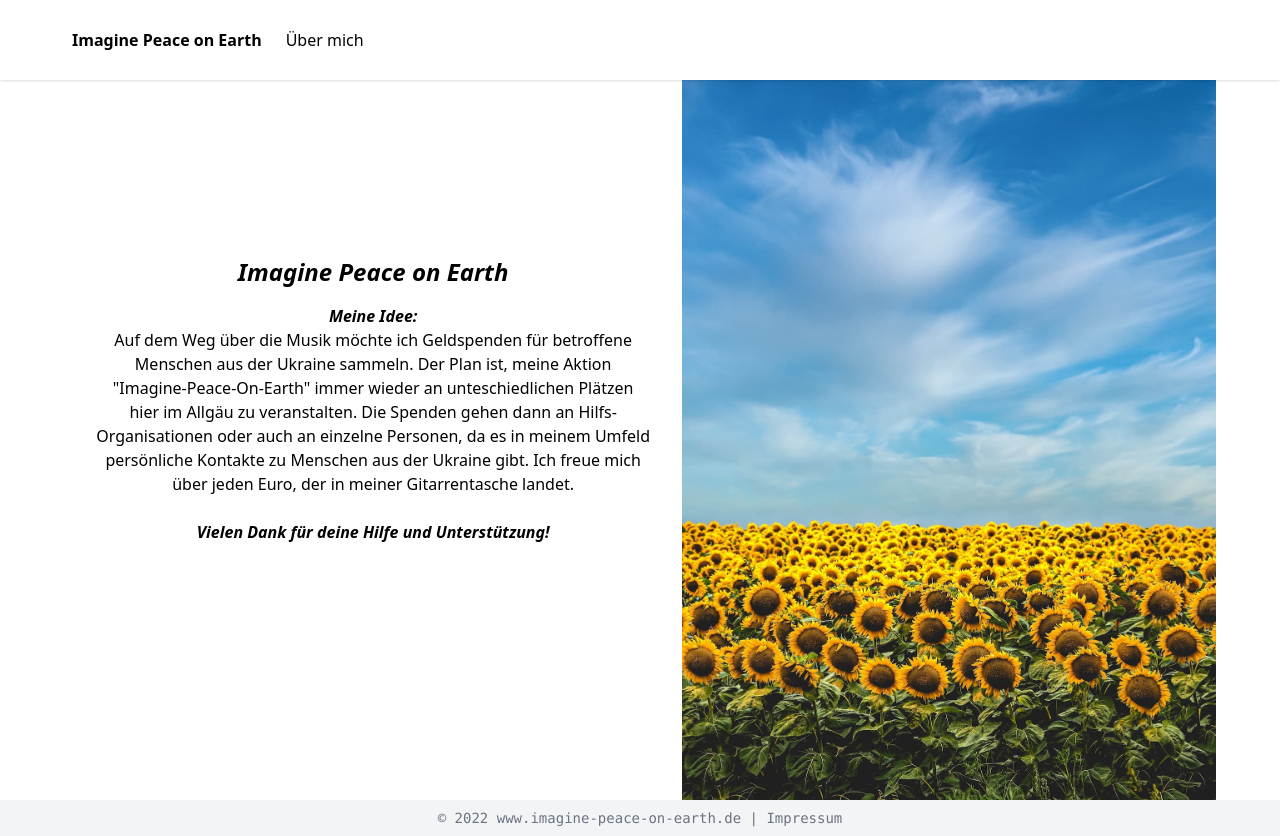
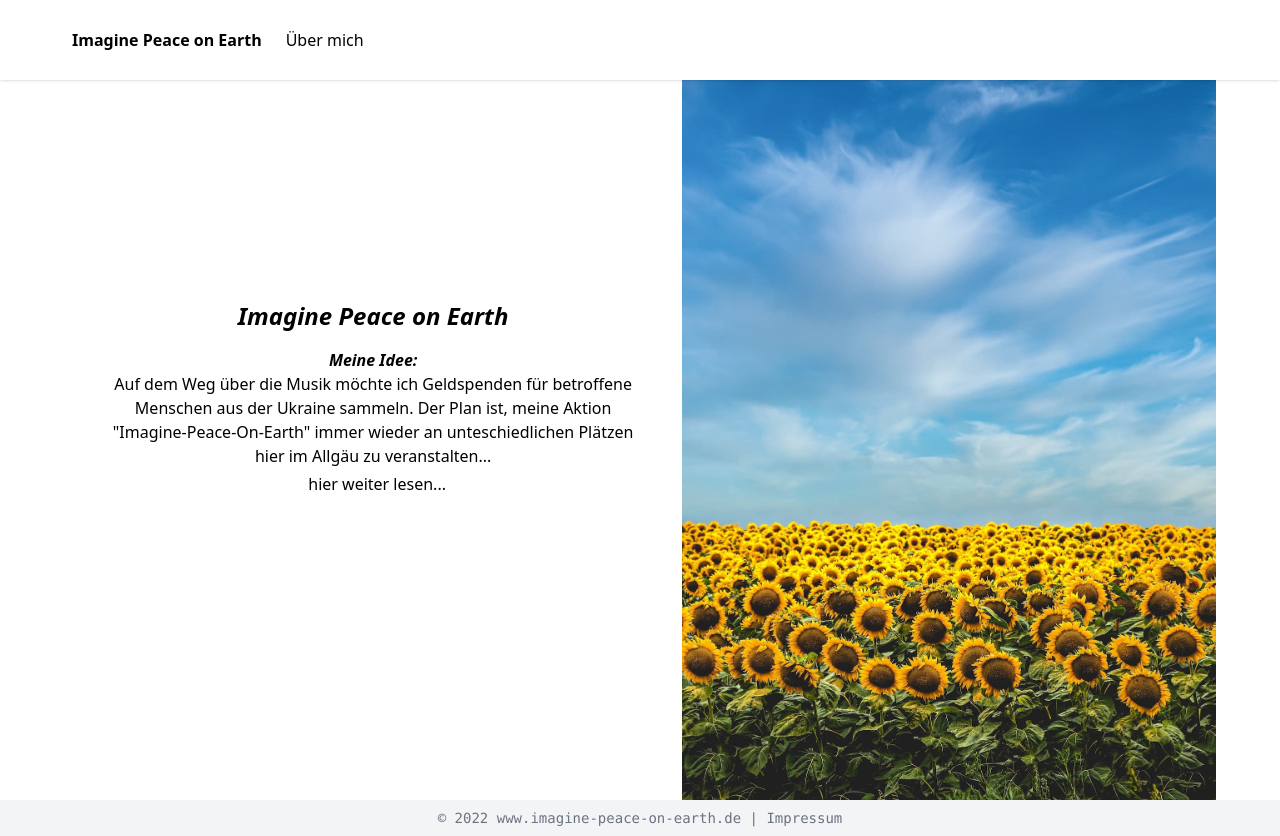
Before and after one commit to mocbuh/imaginepeace, a website: page index.html in a window 1280 px wide. Drawn offline with nearby package versions, Linux system fonts and the light colour scheme; files that its build step writes are made by us from their sources.

Commit message:
update index.html - split intro text

```diff
--- a/index.html
+++ b/index.html
@@ -27,8 +27,12 @@
       <div class="absolute top-1/4 w-full text-center text-white px-8 md:relative md:text-black md:flex md:justify-center md:items-center md:flex-col">
         <h1 class="text-2xl italic font-bold pb-2">Imagine Peace on Earth</h1>
         <h1 class="text-l italic font-bold pt-2">Meine Idee:</h1>
-        <p>Auf dem Weg über die Musik möchte ich Geldspenden für betroffene Menschen aus der Ukraine sammeln. Der Plan ist, meine Aktion "Imagine-Peace-On-Earth" immer wieder an unteschiedlichen Plätzen hier im Allgäu zu veranstalten. Die Spenden gehen dann an Hilfs-Organisationen oder auch an einzelne Personen, da es in meinem Umfeld persönliche Kontakte zu Menschen aus der Ukraine gibt. Ich freue mich über jeden Euro, der in meiner Gitarrentasche landet.</p>
-        <h1 class="text-l italic font-bold pt-6">Vielen Dank für deine Hilfe und Unterstützung!</h1>
+        <p>Auf dem Weg über die Musik möchte ich Geldspenden für betroffene Menschen aus der Ukraine sammeln. Der Plan ist, meine Aktion "Imagine-Peace-On-Earth" immer wieder an unteschiedlichen Plätzen hier im Allgäu zu veranstalten...
+
+        <a href="about.html" class="block mt-1 py-1 px-2 hover:bg-gray-100 rounded md:mt-0 md:ml-2">hier weiter lesen...</a>
+
+        <!-- Die Spenden gehen dann an Hilfs-Organisationen oder auch an einzelne Personen, da es in meinem Umfeld persönliche Kontakte zu Menschen aus der Ukraine gibt. Ich freue mich über jeden Euro, der in meiner Gitarrentasche landet.</p>
+        <h1 class="text-l italic font-bold pt-6">Vielen Dank für deine Hilfe und Unterstützung!</h1> -->
       </div>
     </section>
     <footer class="bg-gray-100 font-mono text-sm">
```
